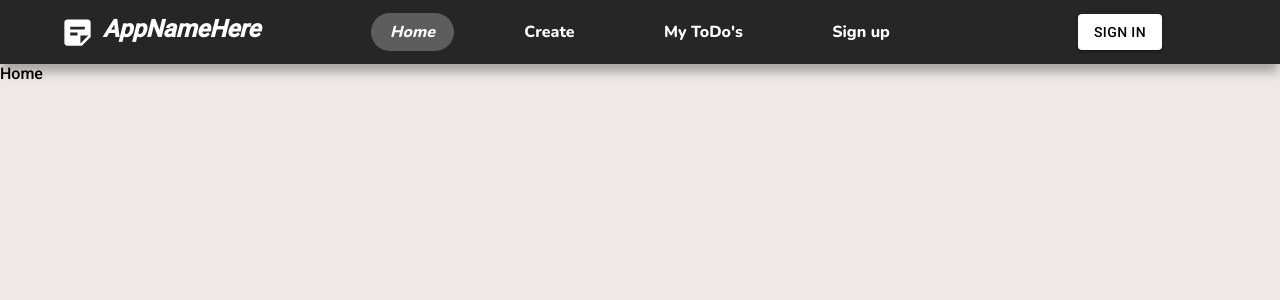
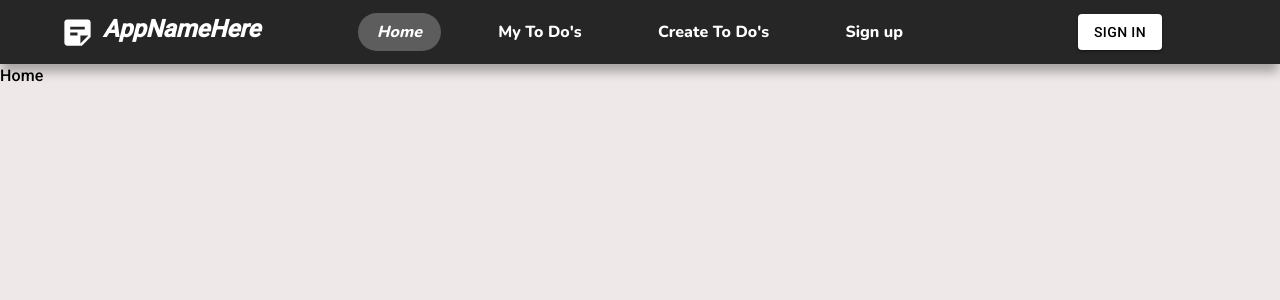
Before and after one commit to N-Aldin/ToDo-App, a React (Create React App) app: page / in a window 1280 px wide. Shown: the top 300 px of the page. Built offline with nearby package versions, Linux system fonts and the light colour scheme; no server answers.

Commit message:
Refactoring, added layout component

```diff
--- a/src/App.js
+++ b/src/App.js
@@ -2,22 +2,25 @@ import './App.css';
 import NavBar from './components/header'
 import { useState, useEffect } from 'react'
 import f from "./firebase"
+import { Typography } from '@mui/material';
 import { BrowserRouter as Router, Routes, Route } from 'react-router-dom';
-
+import Layout from './components/layout'
 
 function App() {
 
   return (
     <>
       <Router>
-        <NavBar />
-        <Routes>
-          <Route path='/signup' element={<p>Lorem ipsum dolor sit amet consectetur adipisicing elit. Fuga, alias porro labore quibusdam similique tenetur assumenda id, excepturi atque eius ducimus deserunt vero dolores deleniti. Facilis aliquam voluptates accusamus ducimus nesciunt accusantium eligendi at nisi ipsa, nemo laudantium iure a. Facere est animi eos fugit culpa maxime iste veniam deserunt.</p>} />
-          <Route path='/login' element={<p>Login</p>} />
-          <Route path='/create' element={<p>create todo</p>} />
-          <Route path='/todoView' element={<p>My To do's</p>} />
-          <Route path='/' element={<p>Home</p>} />
-        </Routes>
+          <NavBar />
+        <Layout>
+          <Routes>
+            <Route path='/signup' element={<Typography>Lorem ipsum dolor sit amet consectetur adipisicing elit. Fuga, alias porro labore quibusdam similique tenetur assumenda id, excepturi atque eius ducimus deserunt vero dolores deleniti. Facilis aliquam voluptates accusamus ducimus nesciunt accusantium eligendi at nisi ipsa, nemo laudantium iure a. Facere est animi eos fugit culpa maxime iste veniam deserunt.</Typography>} />
+            <Route path='/login' element={<Typography>Login</Typography>} />
+            <Route path='/create' element={<Typography>create todo</Typography>} />
+            <Route path='/todoView' element={<Typography>My To do's</Typography>} />
+            <Route path='/' element={<Typography>Home</Typography>} />
+          </Routes>
+        </Layout>
       </Router>
     </>
   );
--- a/src/components/header/header.styled.js
+++ b/src/components/header/header.styled.js
@@ -77,5 +77,6 @@ export const Nav = Styled.nav`
   justify-content: space-evenly;
   box-shadow: 0 10px 10px -2px rgba(0,0,0,.3);
   background-color: #262626;
+  z-index: 10;
   height: 4rem;
 `
--- a/src/components/header/index.js
+++ b/src/components/header/index.js
@@ -15,11 +15,12 @@ const NavBar = () => {
         </Container>
 
         {/* Add hamburger menu here */}
+        {/* Likely using breakpoints */}
 
         <NavMenu>
           <NavItem to='/' activeStyle>Home</NavItem>
-          <NavItem to='/create' activeStyle>Create</NavItem>
-          <NavItem to='/todoView' activeStyle>My ToDo's</NavItem>
+          <NavItem to='/create' activeStyle>My To Do's</NavItem>
+          <NavItem to='/todoView' activeStyle>Create To Do's</NavItem>
           <NavItem to='/signup' activeStyle>Sign up</NavItem>
         </NavMenu>
         <Container>
--- /dev/null
+++ b/src/components/layout/index.js
@@ -0,0 +1,26 @@
+import react from 'react'
+import { Box } from '@mui/material'
+import Styled from 'styled-components'
+
+const Layout = ({children}) => {
+
+    return (
+        <Background>
+            {children}
+        </Background>
+    );
+}
+
+const Background = Styled(Box)`
+    height: 100vh;
+    width: 100%;
+    color: black;
+    margin: 0;
+    padding: 0;
+    display: flex;
+    flex-direction: column;
+    // justify-content: center;
+    // display: flex;
+`
+
+export default Layout;
--- a/src/firebase.js
+++ b/src/firebase.js
@@ -1,3 +1,4 @@
+import React, { useContext } from 'react'
 import { initializeApp } from "firebase/app";
 import { getAuth, createUserWithEmailAndPassword, signInWithEmailAndPassword } from 'firebase/auth'
 
```
Also changed, not shown: src/contexts/notesContext.js (added), src/contexts/userContext.js (added), 1 other file (tests, documents, lock files or other folders).
